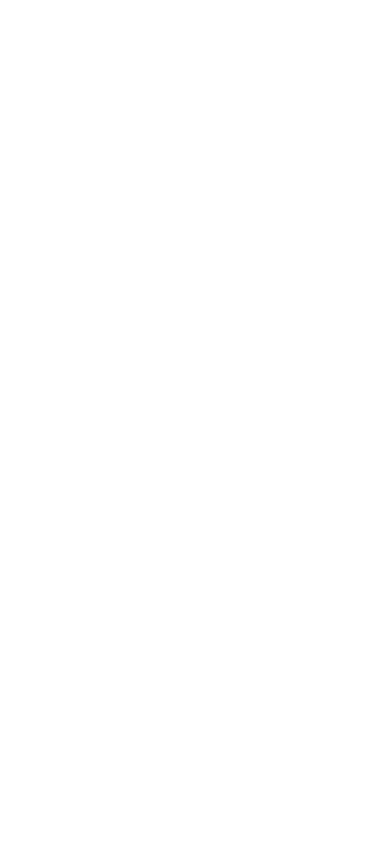
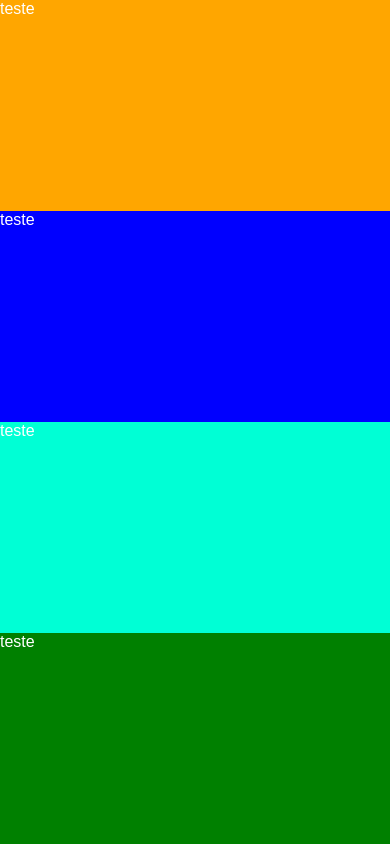
Before and after one commit to luizgcardoso/desafio10semanas, a plain HTML site: page pratica/index.html in a window 390 px wide. Drawn offline with Linux system fonts and the light colour scheme.

Commit message:
modelo grid responsivo funcional

```diff
--- a/pratica/index.html
+++ b/pratica/index.html
@@ -1,16 +1,23 @@
-<DOCTYPE html pt-BR>
-  <html>
+<!DOCTYPE html>
+<html lang="pt-BR">
+
 <head>
-      <meta rel="stylesheet" href="/styles.css" />
+  <meta charset="utf-8" />
+  <meta name="viewport" content="width=device-width, initial-scale=1" />
+  <title>Pratica CSS</title>
+  <link rel="stylesheet" href="styles.css" />
 </head>
+
 <body>
   <div class="main">
-      <div class="cabecalho"></div>
 
-        <div class="section"></div>
-        <div class="aside"></div>
+    <div class="cabecalho">teste</div>
+    <div class="section">teste</div>
+    <div class="aside">teste</div>
+    <div class="footer">teste </div>
   </div>
-      <div class="footer"></div>
+
 </body>
+
 </html>
 </DOCTYPE>
--- a/pratica/styles.css
+++ b/pratica/styles.css
@@ -1,39 +1,56 @@
 * {
   margin: 0;
   padding: 0;
+  box-sizing: border-box;
+  color: #fff;
+}
+
+html,
+body {
+  width: 100%;
+  height: 100%;
+  font-family: Arial, Helvetica, sans-serif;
 }
 
 .main {
   width: 100%;
+  height: 100vh;
   display: grid;
   grid-template-areas:
     "cabecalho cabecalho"
     "section aside"
     "footer footer";
+  grid-template-columns: 5fr 1fr;
+  grid-template-rows: auto auto auto;
 }
 
 .cabecalho {
-    grid-area: "cabecalho";
+  grid-area: cabecalho;
   background-color: rgb(255, 166, 0);
-    height: 140px;
 }
 
-/*
-.main{
-    background-color: red;
-}
-*/
 .section {
-    grid-area: "section";
+  grid-area: section;
   background-color: blue;
 }
 
 .aside {
-    grid-area: "aside";
+  grid-area: aside;
   background-color: rgb(0, 255, 213);
 }
 
 .footer {
-    grid-area: "footer";
+  grid-area: footer;
   background-color: green;
 }
+
+@media (max-width: 600px) {
+  .main {
+    grid-template-columns: 1fr;
+    grid-template-areas:
+      "cabecalho"
+      "section"
+      "aside"
+      "footer";
+  }
+}
```
Lines whose indentation alone changed are shown as unchanged.
